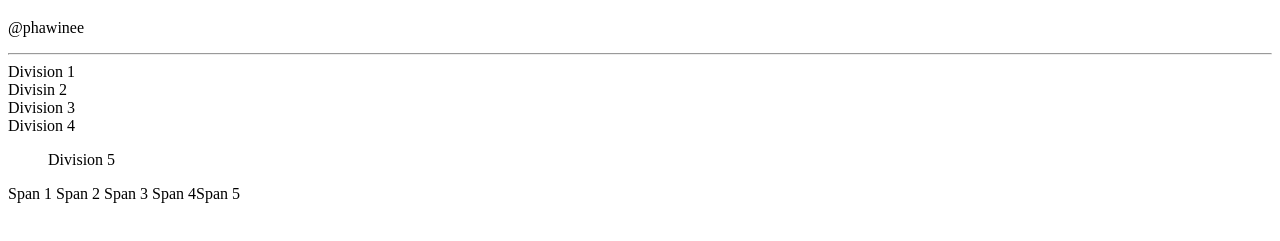
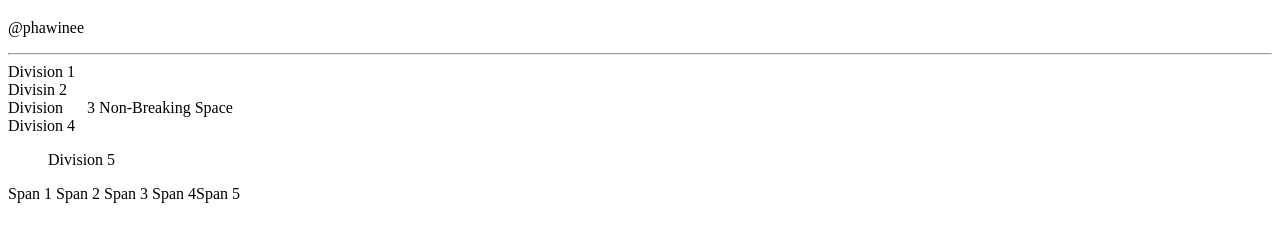
Before and after one commit to suphawimon/phawinee.github.io, a plain HTML site: page index.html in a window 1280 px wide. Shown: the part 61-302 px from the top of the page. Drawn offline with Linux system fonts and the light colour scheme.

Commit message:
new index2

```diff
--- a/index.html
+++ b/index.html
@@ -13,7 +13,8 @@
 	<div>Division 1</div>
 	<div>Divisin 2</div>
 	<div>
-		Division              3
+		Division&nbsp;&nbsp;&nbsp;&nbsp;&nbsp;&nbsp;3
+		Non-Breaking Space
 	</div>
 	<div>Division 4</div><dir>Division 5</dir>
 
```
